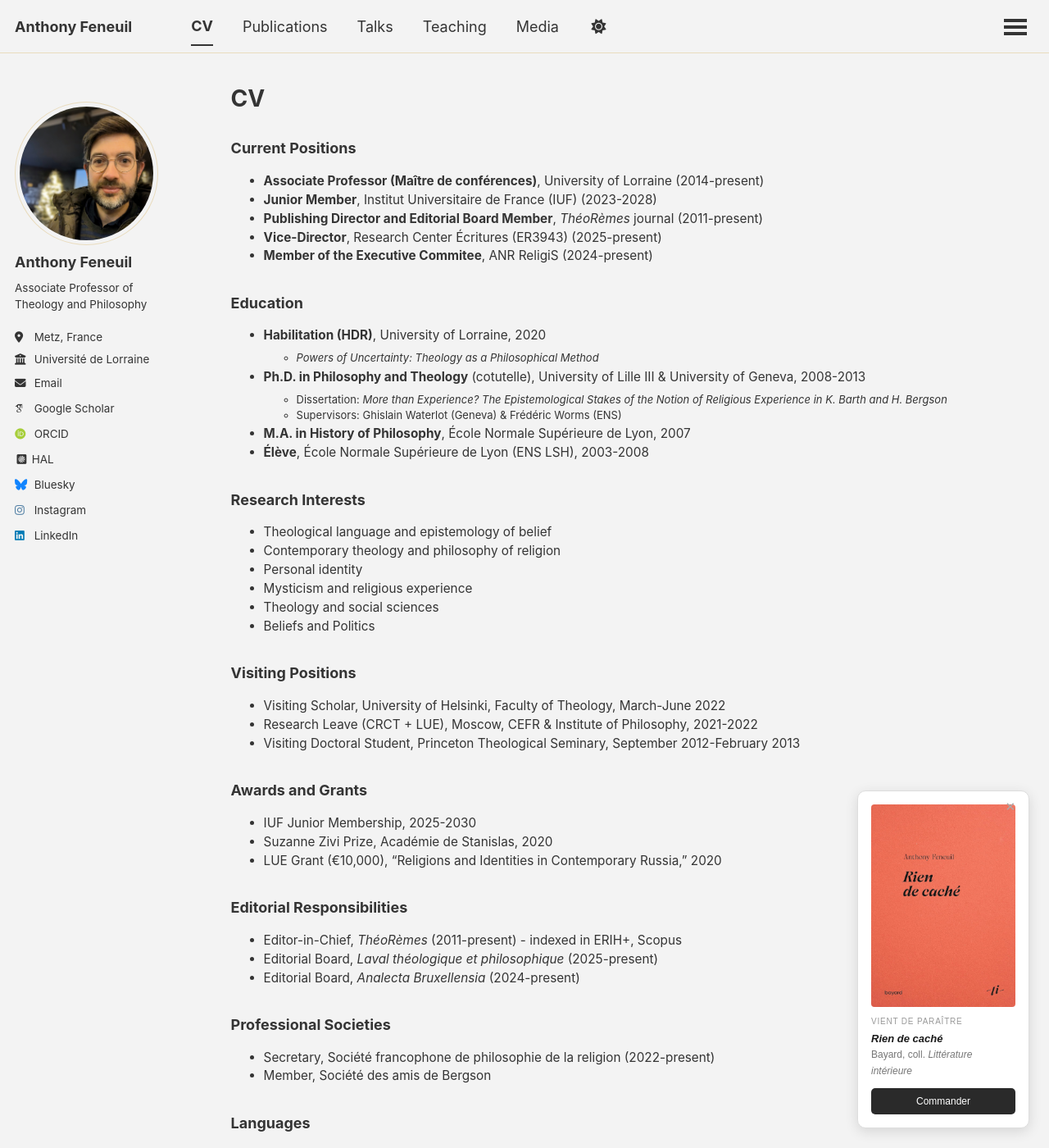
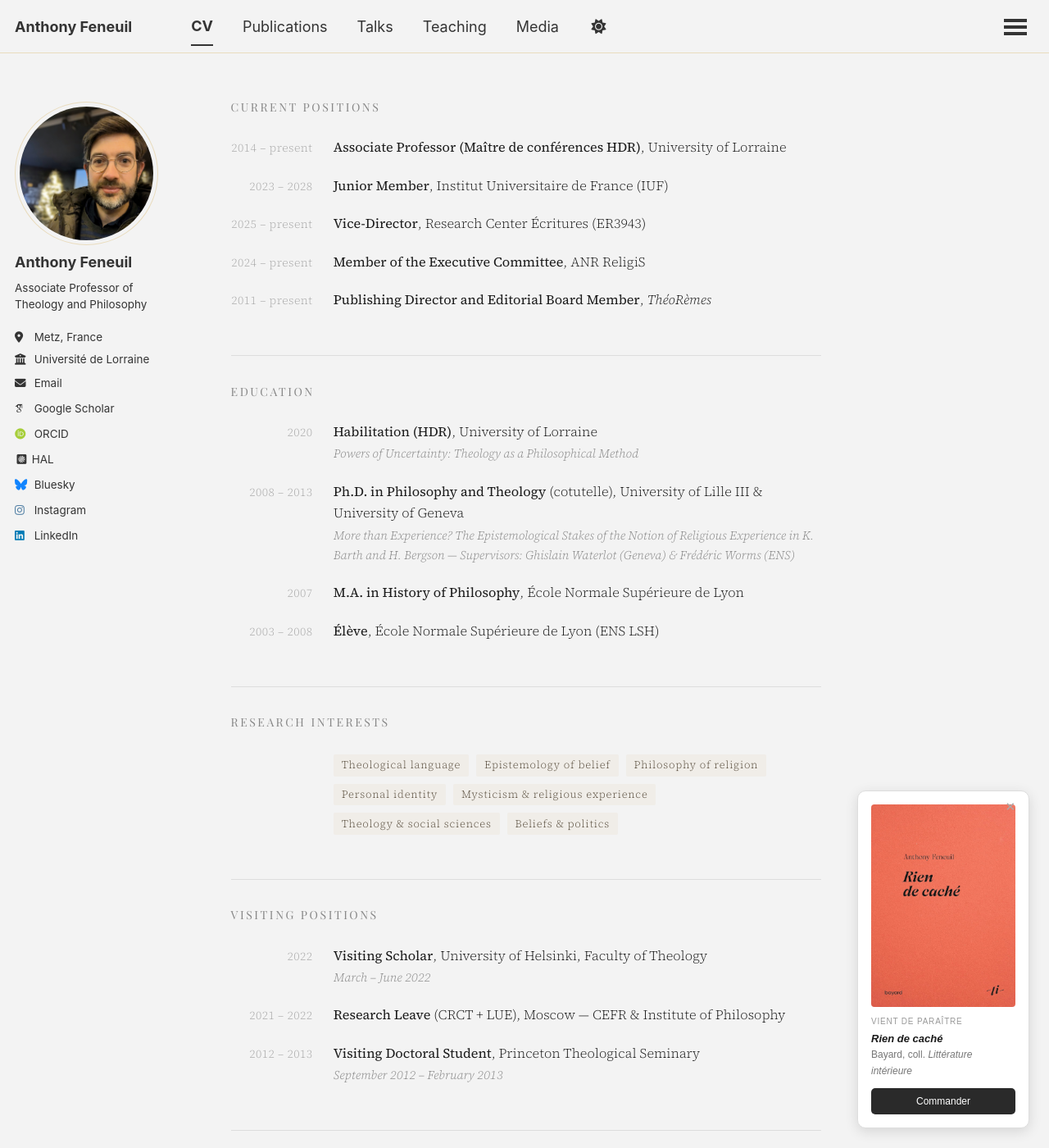
Before and after one commit to anfnl/anfnl.github.io, a Jekyll site: the page built from _pages/cv.md, in a window 1280 px wide and 1400 px high. Shown: the whole window at 82% size. Built offline with Jekyll 4.4.1, drawn with Linux system fonts in a browser that asks for light colours; some web fonts are replaced; a script that is not in the unit is left out; some of the changed text lies outside the part shown.

Commit message:
Update cv.md

```diff
--- a/_pages/cv.md
+++ b/_pages/cv.md
@@ -1,72 +1,187 @@
 ---
 layout: archive
-title: "CV"
+title: ""
 permalink: /cv/
 author_profile: true
 redirect_from:
   - /resume
 ---
 
-{% include base_path %}
+<link href="https://fonts.googleapis.com/css2?family=Playfair+Display:ital,wght@0,400;0,600;1,400&family=Source+Serif+4:ital,wght@0,300;0,400;1,300&display=swap" rel="stylesheet">
 
-### Current Positions
+<style>
+.cv-wrap { font-family: 'Source Serif 4', Georgia, serif; color: #1a1a1a; max-width: 720px; }
 
-* **Associate Professor (Maître de conférences)**, University of Lorraine (2014-present)
-* **Junior Member**, Institut Universitaire de France (IUF) (2023-2028)
-* **Publishing Director and Editorial Board Member**, *ThéoRèmes* journal (2011-present)
-* **Vice-Director**, Research Center Écritures (ER3943) (2025-present)
-* **Member of the Executive Commitee**, ANR ReligiS (2024-present)
+.cv-section-title { font-family: 'Playfair Display', serif; font-size: 0.78rem; letter-spacing: 0.18em; text-transform: uppercase; color: #888; margin: 3rem 0 1.4rem 0; font-weight: 400; border-top: 1px solid #ddd; padding-top: 1.8rem; }
+.cv-section-title:first-child { margin-top: 0; border-top: none; padding-top: 0; }
 
+.cv-entry { display: flex; gap: 1.4rem; margin-bottom: 1.1rem; align-items: baseline; }
+.cv-year { flex: 0 0 100px; font-size: 0.78rem; color: #aaa; font-weight: 300; letter-spacing: 0.03em; text-align: right; }
+.cv-body { flex: 1; font-size: 0.9rem; line-height: 1.65; font-weight: 300; color: #1a1a1a; }
+.cv-body strong { font-weight: 400; }
+.cv-body em { font-style: italic; }
+.cv-body a { color: #1a1a1a; text-decoration: none; border-bottom: 1px solid #ccc; transition: border-color 0.15s; }
+.cv-body a:hover { border-color: #1a1a1a; }
+.cv-note { font-size: 0.82rem; color: #888; font-style: italic; display: block; margin-top: 0.1rem; }
 
-### Education
+.cv-tags { display: flex; flex-wrap: wrap; gap: 0.5rem; margin-top: 0.2rem; }
+.cv-tag { font-size: 0.72rem; letter-spacing: 0.06em; padding: 0.15rem 0.55rem; border-radius: 2px; background: #f0ede8; color: #5a4f3f; font-family: 'Source Serif 4', serif; }
 
-* **Habilitation (HDR)**, University of Lorraine, 2020
-  * *Powers of Uncertainty: Theology as a Philosophical Method*
-* **Ph.D. in Philosophy and Theology** (cotutelle), University of Lille III & University of Geneva, 2008-2013
-  * Dissertation: *More than Experience? The Epistemological Stakes of the Notion of Religious Experience in K. Barth and H. Bergson*
-  * Supervisors: Ghislain Waterlot (Geneva) & Frédéric Worms (ENS)
-* **M.A. in History of Philosophy**, École Normale Supérieure de Lyon, 2007
-* **Élève**, École Normale Supérieure de Lyon (ENS LSH), 2003-2008
+.cv-footer { margin-top: 2.5rem; padding-top: 1.5rem; border-top: 1px solid #ddd; font-size: 0.85rem; color: #aaa; font-weight: 300; }
+.cv-footer a { color: #aaa; text-decoration: none; border-bottom: 1px solid #ddd; }
+.cv-footer a:hover { border-color: #aaa; }
 
-### Research Interests
+@media (max-width: 500px) {
+  .cv-entry { flex-direction: column; gap: 0.2rem; }
+  .cv-year { text-align: left; }
+}
+</style>
 
-* Theological language and epistemology of belief
-* Contemporary theology and philosophy of religion
-* Personal identity
-* Mysticism and religious experience
-* Theology and social sciences
-* Beliefs and Politics
+<div class="cv-wrap">
 
-### Visiting Positions
+<p class="cv-section-title">Current Positions</p>
 
-* Visiting Scholar, University of Helsinki, Faculty of Theology, March-June 2022
-* Research Leave (CRCT + LUE), Moscow, CEFR & Institute of Philosophy, 2021-2022
-* Visiting Doctoral Student, Princeton Theological Seminary, September 2012-February 2013
+<div class="cv-entry">
+<div class="cv-year">2014 – present</div>
+<div class="cv-body"><strong>Associate Professor (Maître de conférences HDR)</strong>, University of Lorraine</div>
+</div>
 
-### Awards and Grants
+<div class="cv-entry">
+<div class="cv-year">2023 – 2028</div>
+<div class="cv-body"><strong>Junior Member</strong>, Institut Universitaire de France (IUF)</div>
+</div>
 
-* IUF Junior Membership, 2025-2030
-* Suzanne Zivi Prize, Académie de Stanislas, 2020
-* LUE Grant (€10,000), "Religions and Identities in Contemporary Russia," 2020
+<div class="cv-entry">
+<div class="cv-year">2025 – present</div>
+<div class="cv-body"><strong>Vice-Director</strong>, Research Center Écritures (ER3943)</div>
+</div>
 
-### Editorial Responsibilities
+<div class="cv-entry">
+<div class="cv-year">2024 – present</div>
+<div class="cv-body"><strong>Member of the Executive Committee</strong>, ANR ReligiS</div>
+</div>
 
-* Editor-in-Chief, *ThéoRèmes* (2011-present) - indexed in ERIH+, Scopus
-* Editorial Board, *Laval théologique et philosophique* (2025-present)
-* Editorial Board, *Analecta Bruxellensia* (2024-present)
+<div class="cv-entry">
+<div class="cv-year">2011 – present</div>
+<div class="cv-body"><strong>Publishing Director and Editorial Board Member</strong>, <em>ThéoRèmes</em></div>
+</div>
 
-### Professional Societies
+<p class="cv-section-title">Education</p>
 
-* Secretary, Société francophone de philosophie de la religion (2022-present)
-* Member, Société des amis de Bergson
+<div class="cv-entry">
+<div class="cv-year">2020</div>
+<div class="cv-body"><strong>Habilitation (HDR)</strong>, University of Lorraine<span class="cv-note">Powers of Uncertainty: Theology as a Philosophical Method</span></div>
+</div>
 
-### Languages
+<div class="cv-entry">
+<div class="cv-year">2008 – 2013</div>
+<div class="cv-body"><strong>Ph.D. in Philosophy and Theology</strong> (cotutelle), University of Lille III & University of Geneva<span class="cv-note">More than Experience? The Epistemological Stakes of the Notion of Religious Experience in K. Barth and H. Bergson — Supervisors: Ghislain Waterlot (Geneva) & Frédéric Worms (ENS)</span></div>
+</div>
 
-* French (native)
-* English (fluent, C1)
-* Russian (B2)
-* German (reading knowledge, A2)
+<div class="cv-entry">
+<div class="cv-year">2007</div>
+<div class="cv-body"><strong>M.A. in History of Philosophy</strong>, École Normale Supérieure de Lyon</div>
+</div>
 
----
+<div class="cv-entry">
+<div class="cv-year">2003 – 2008</div>
+<div class="cv-body"><strong>Élève</strong>, École Normale Supérieure de Lyon (ENS LSH)</div>
+</div>
 
-For detailed information, see my [publications](publications/), [talks](talks/), and [teaching](teaching/) pages.
+<p class="cv-section-title">Research Interests</p>
+
+<div class="cv-entry">
+<div class="cv-year"></div>
+<div class="cv-body">
+<div class="cv-tags">
+<span class="cv-tag">Theological language</span>
+<span class="cv-tag">Epistemology of belief</span>
+<span class="cv-tag">Philosophy of religion</span>
+<span class="cv-tag">Personal identity</span>
+<span class="cv-tag">Mysticism & religious experience</span>
+<span class="cv-tag">Theology & social sciences</span>
+<span class="cv-tag">Beliefs & politics</span>
+</div>
+</div>
+</div>
+
+<p class="cv-section-title">Visiting Positions</p>
+
+<div class="cv-entry">
+<div class="cv-year">2022</div>
+<div class="cv-body"><strong>Visiting Scholar</strong>, University of Helsinki, Faculty of Theology<span class="cv-note">March – June 2022</span></div>
+</div>
+
+<div class="cv-entry">
+<div class="cv-year">2021 – 2022</div>
+<div class="cv-body"><strong>Research Leave</strong> (CRCT + LUE), Moscow — CEFR & Institute of Philosophy</div>
+</div>
+
+<div class="cv-entry">
+<div class="cv-year">2012 – 2013</div>
+<div class="cv-body"><strong>Visiting Doctoral Student</strong>, Princeton Theological Seminary<span class="cv-note">September 2012 – February 2013</span></div>
+</div>
+
+<p class="cv-section-title">Awards & Grants</p>
+
+<div class="cv-entry">
+<div class="cv-year">2025 – 2030</div>
+<div class="cv-body"><strong>IUF Junior Membership</strong></div>
+</div>
+
+<div class="cv-entry">
+<div class="cv-year">2020</div>
+<div class="cv-body"><strong>Suzanne Zivi Prize</strong>, Académie de Stanislas</div>
+</div>
+
+<div class="cv-entry">
+<div class="cv-year">2020</div>
+<div class="cv-body"><strong>LUE Grant</strong> (€10,000) — "Religions and Identities in Contemporary Russia"</div>
+</div>
+
+<p class="cv-section-title">Editorial Responsibilities</p>
+
+<div class="cv-entry">
+<div class="cv-year">2011 – present</div>
+<div class="cv-body"><strong>Editor-in-Chief</strong>, <em>ThéoRèmes</em><span class="cv-note">Indexed in ERIH+, Scopus</span></div>
+</div>
+
+<div class="cv-entry">
+<div class="cv-year">2025 – present</div>
+<div class="cv-body"><strong>Editorial Board</strong>, <em>Laval théologique et philosophique</em></div>
+</div>
+
+<div class="cv-entry">
+<div class="cv-year">2024 – present</div>
+<div class="cv-body"><strong>Editorial Board</strong>, <em>Analecta Bruxellensia</em></div>
+</div>
+
+<p class="cv-section-title">Professional Societies</p>
+
+<div class="cv-entry">
+<div class="cv-year">2022 – present</div>
+<div class="cv-body"><strong>Secretary</strong>, Société francophone de philosophie de la religion</div>
+</div>
+
+<div class="cv-entry">
+<div class="cv-year"></div>
+<div class="cv-body"><strong>Member</strong>, Société des amis de Bergson</div>
+</div>
+
+<p class="cv-section-title">Languages</p>
+
+<div class="cv-entry">
+<div class="cv-year"></div>
+<div class="cv-body">
+<div class="cv-tags">
+<span class="cv-tag">French — native</span>
+<span class="cv-tag">English — C1</span>
+<span class="cv-tag">Russian — B2</span>
+<span class="cv-tag">German — A2 (reading)</span>
+</div>
+</div>
+</div>
+
+<p class="cv-footer">For detailed information, see my <a href="/publications/">publications</a>, <a href="/talks/">talks</a>, and <a href="/teaching/">teaching</a> pages.</p>
+
+</div>
```
